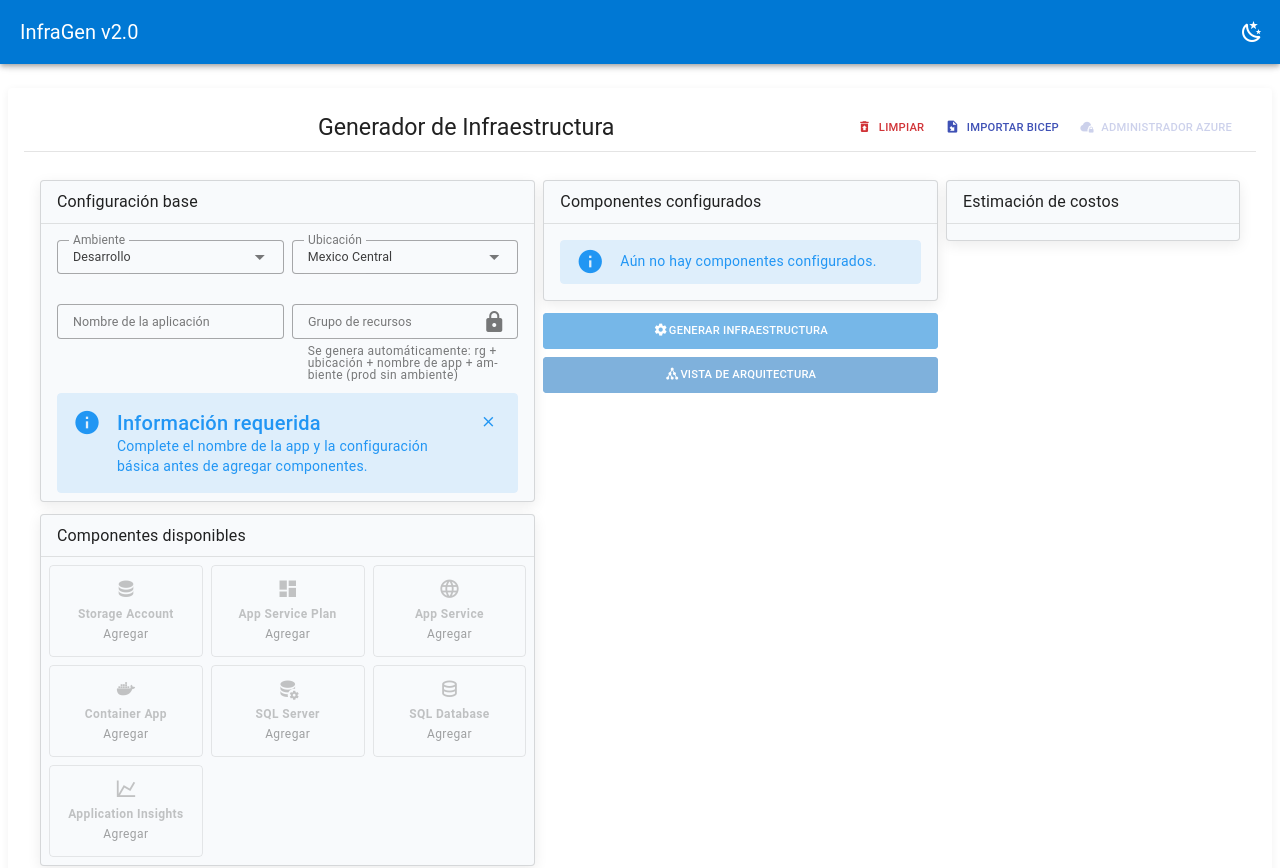
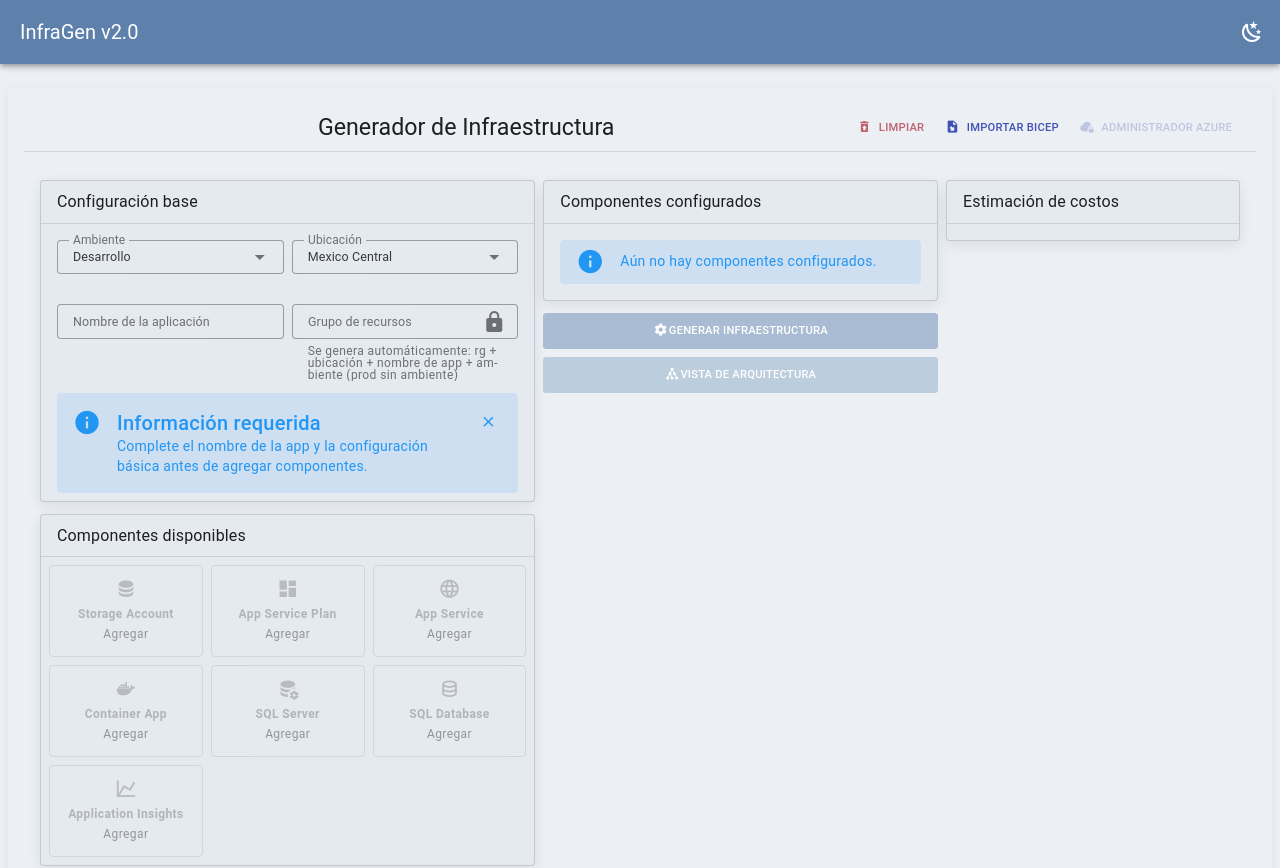
Before and after one commit to vicoscanseco/InfraGen, a Vue app: page / in a window 1280 px wide. Shown: the top 868 px of the page. Built offline with nearby package versions, Linux system fonts and the light colour scheme.

Commit message:
feat: update color palette for light and dark themes to enhance visual consistency and accessibility

```diff
--- a/src/main.js
+++ b/src/main.js
@@ -16,22 +16,24 @@ const vuetify = createVuetify({
 		themes: {
 			light: {
 				colors: {
-					primary: '#0078D4',
-					secondary: '#106EBE',
-					success: '#107C10',
-					warning: '#FF8C00',
-					error: '#D13438'
+					background: '#ECEFF4',
+					surface: '#E5E9F0',
+					primary: '#5E81AC',
+					secondary: '#81A1C1',
+					success: '#A3BE8C',
+					warning: '#D08770',
+					error: '#BF616A'
 				}
 			},
 			dark: {
 				colors: {
-					background: '#121212',
-					surface: '#1E1E1E',
-					primary: '#4EA1F3',
-					secondary: '#2B88D8',
-					success: '#5BCB5B',
-					warning: '#FFB347',
-					error: '#F1707B'
+					background: '#2E3440',
+					surface: '#3B4252',
+					primary: '#88C0D0',
+					secondary: '#81A1C1',
+					success: '#A3BE8C',
+					warning: '#EBCB8B',
+					error: '#BF616A'
 				}
 			}
 		}
--- a/src/style.css
+++ b/src/style.css
@@ -4,18 +4,18 @@
   text-rendering: optimizeLegibility;
   -webkit-font-smoothing: antialiased;
   -moz-osx-font-smoothing: grayscale;
-  --surface-elev-1: #ffffff;
-  --surface-elev-2: #f8fafc;
-  --surface-elev-3: #f3f6fa;
+  --surface-elev-1: #eceff4;
+  --surface-elev-2: #e5e9f0;
+  --surface-elev-3: #d8dee9;
   --surface-shadow-1: 0 2px 8px rgba(0, 0, 0, 0.06);
   --surface-shadow-2: 0 4px 14px rgba(0, 0, 0, 0.08);
   --surface-shadow-3: 0 8px 20px rgba(0, 0, 0, 0.11);
 }
 
 .v-theme--dark {
-  --surface-elev-1: #1b1f24;
-  --surface-elev-2: #222830;
-  --surface-elev-3: #2a313a;
+  --surface-elev-1: #3b4252;
+  --surface-elev-2: #434c5e;
+  --surface-elev-3: #4c566a;
   --surface-shadow-1: 0 2px 10px rgba(0, 0, 0, 0.35);
   --surface-shadow-2: 0 6px 16px rgba(0, 0, 0, 0.42);
   --surface-shadow-3: 0 10px 24px rgba(0, 0, 0, 0.5);
@@ -57,8 +57,8 @@ body {
 }
 
 .v-tooltip > .v-overlay__content {
-  background: rgba(97, 97, 97, 0.9) !important;
-  color: white !important;
+  background: rgba(59, 66, 82, 0.95) !important;
+  color: #eceff4 !important;
   border-radius: 4px !important;
   font-size: 0.875rem !important;
   padding: 8px 12px !important;
@@ -68,8 +68,8 @@ body {
 }
 
 .v-theme--dark .v-tooltip > .v-overlay__content {
-  background: rgba(245, 245, 245, 0.94) !important;
-  color: #121212 !important;
+  background: rgba(216, 222, 233, 0.95) !important;
+  color: #2e3440 !important;
 }
 
 /* Asegurar que los tooltips aparezcan sobre otros elementos */
```
